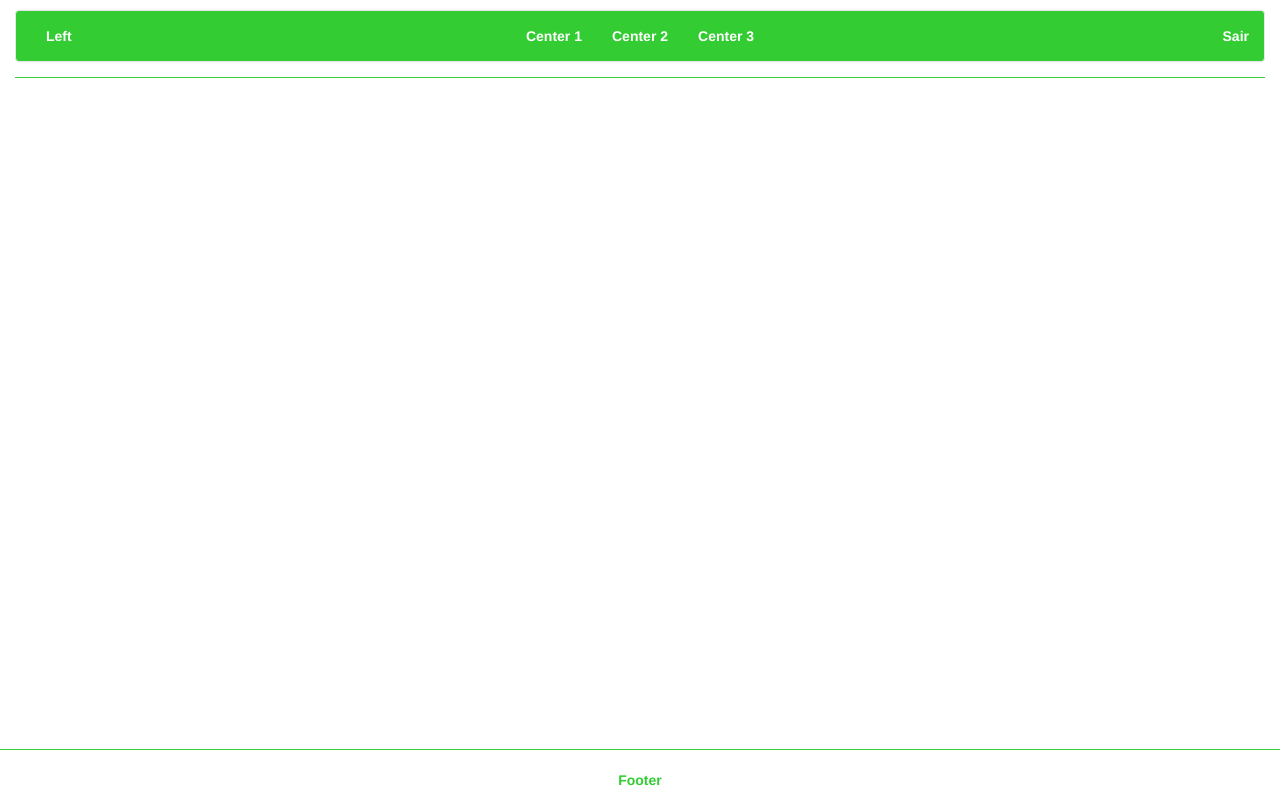
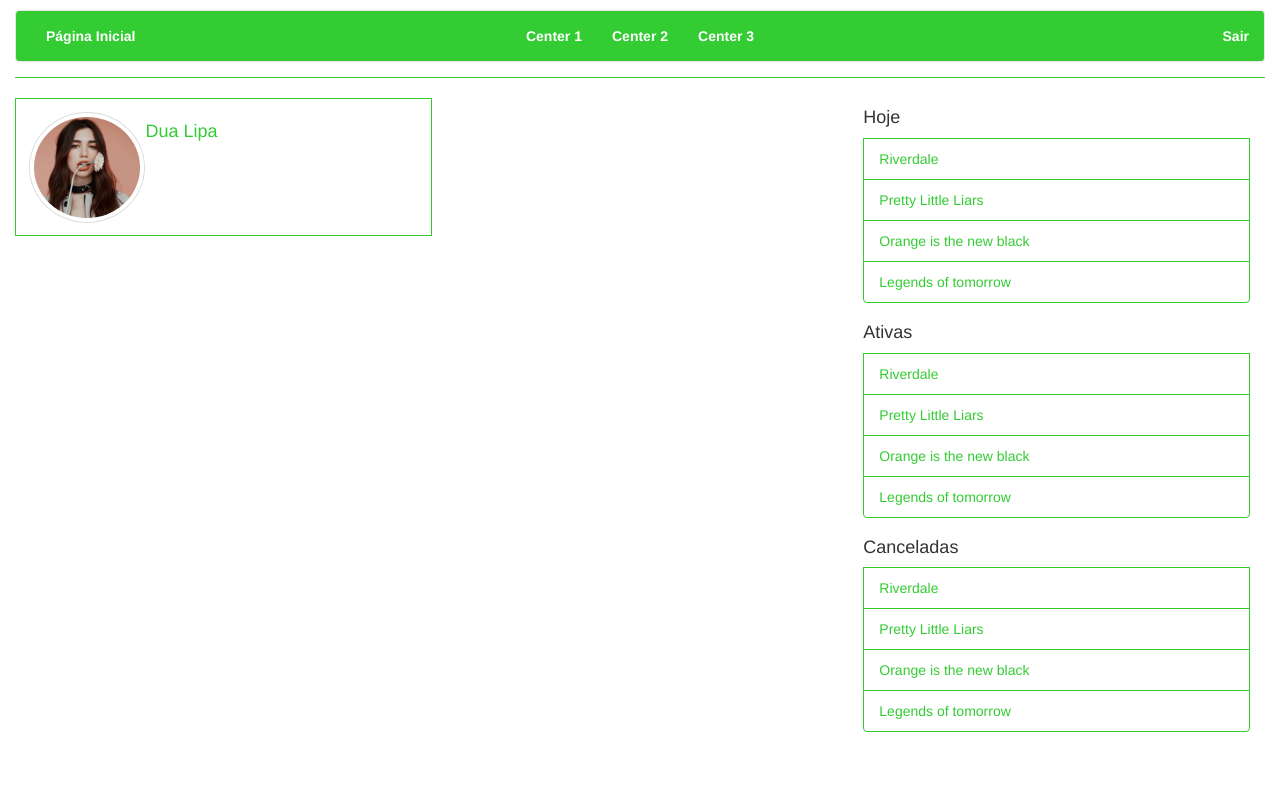
Before and after one commit to marciellioliveira/2watch, a PHP site: page /pagina_inicial.php in a window 1280 px wide. Run offline with PHP 8.4, Linux system fonts and the light colour scheme.

Commit message:
Página Inicial + CSS

```diff
--- a/css/estilo.css
+++ b/css/estilo.css
@@ -116,6 +116,66 @@ label {
     font-weight: bold;
 }
 
+/* Página Inicial */
+
+.row #perfil {
+   /* background-color: #33cc33;*/
+    padding: 1%;
+    border: 1px solid #33cc33;
+}
+
+.row #perfil img {
+    float: left;
+}
+
+.row #perfil a {
+    color: #33cc33;
+}
+
+
+/* Perfil */
+#uploadfile {
+  display: none;
+}
+
+.profile-img-container img:hover {
+    opacity: 0.5;
+    z-index: 501;
+}
+
+.profile-img-container img:hover + i {
+    display: block;
+    z-index: 500;
+}
+
+/* Feed */
+
+
+
+
+/* Series */
+.container-fluid #series .list-group-item {
+    background-color: white;
+    border: 1px solid #33cc33;
+    color: #33cc33;
+}
+
+.container-fluid #series .list-group-item:hover {
+    background-color: #33cc33;
+    color: white;
+}
+
+
+
+
+
+
+
+
+
+
+
+
 
 /*
 Cores
--- a/pagina_inicial.php
+++ b/pagina_inicial.php
@@ -1,19 +1,94 @@
 <?php
 
-  require_once 'topo.php';
+require_once 'topo.php';
 
 ?>
+
+
+<div class="container-fluid">
+  <div class="row">
+    <div class="col-sm-4" id="perfil">
+
+      <div class="profile-img-container">
+        <img src="imgs/usuario/dualipa/dualipa.jpg" class="img-thumbnail img-circle img-responsive" alt="Cinque Terre">
+        <i class="fa fa-upload fa-5x"></i>
+      </div>
+      <a href=""><h4>Dua Lipa</h4></a>
+
+
+      <input id='uploadfile' type ='file'>
+
+    </div>
+
+
+    <div class="col-sm-4" id="feed">
 
 
 
 
 
+    </div>
+    <div class="col-sm-4" id="series">
 
-<?php
+      <div class="list-group">
+        <h4>Hoje</h4>
+        <a href="#" class="list-group-item">Riverdale</a>
+        <a href="#" class="list-group-item">Pretty Little Liars</a>
+        <a href="#" class="list-group-item">Orange is the new black</a>
+        <a href="#" class="list-group-item">Legends of tomorrow</a>
+    </div>
 
-  require_once 'rodape.php';
+      <div class="list-group">
+        <h4>Ativas</h4>
+        <a href="#" class="list-group-item">Riverdale</a>
+        <a href="#" class="list-group-item">Pretty Little Liars</a>
+        <a href="#" class="list-group-item">Orange is the new black</a>
+        <a href="#" class="list-group-item">Legends of tomorrow</a>
+    </div>
 
-?>
+      <div class="list-group">
+        <h4>Canceladas</h4>
+        <a href="#" class="list-group-item">Riverdale</a>
+        <a href="#" class="list-group-item">Pretty Little Liars</a>
+        <a href="#" class="list-group-item">Orange is the new black</a>
+        <a href="#" class="list-group-item">Legends of tomorrow</a>
+    </div>
+
+    </div>
+  </div>
+
+</div>
+
+
+
+<script type="text/javascript">
+  $('.profile-img-container img').click(function(){
+    $('#uploadfile').click();
+  });
+</script>
+
+<script type="text/javascript">
+  function myFunction() {
+  // Declare variables
+  var input, filter, table, tr, td, i;
+  input = document.getElementById("myInput");
+  filter = input.value.toUpperCase();
+  table = document.getElementById("myTable");
+  tr = table.getElementsByTagName("tr");
+
+  // Loop through all table rows, and hide those who don't match the search query
+  for (i = 0; i < tr.length; i++) {
+    td = tr[i].getElementsByTagName("td")[0];
+    if (td) {
+      if (td.innerHTML.toUpperCase().indexOf(filter) > -1) {
+        tr[i].style.display = "";
+      } else {
+        tr[i].style.display = "none";
+      }
+    }
+  }
+}
+</script>
 
 </body>
 </html>
--- a/topo.php
+++ b/topo.php
@@ -33,7 +33,7 @@ Backend e Frontend: Marcielli Oliveira;
     </div>
     <div class="navbar-collapse collapse">
         <ul class="nav navbar-nav navbar-left">
-            <li><a href="#">Left</a></li>
+            <li><a href="pagina_inicial.php">Página Inicial</a></li>
         </ul>
         <ul class="nav navbar-nav navbar-center">
             <li><a href="#">Center 1</a></li>
```
Also changed, not shown: imgs/usuario/dualipa/dualipa.jpg (added).
